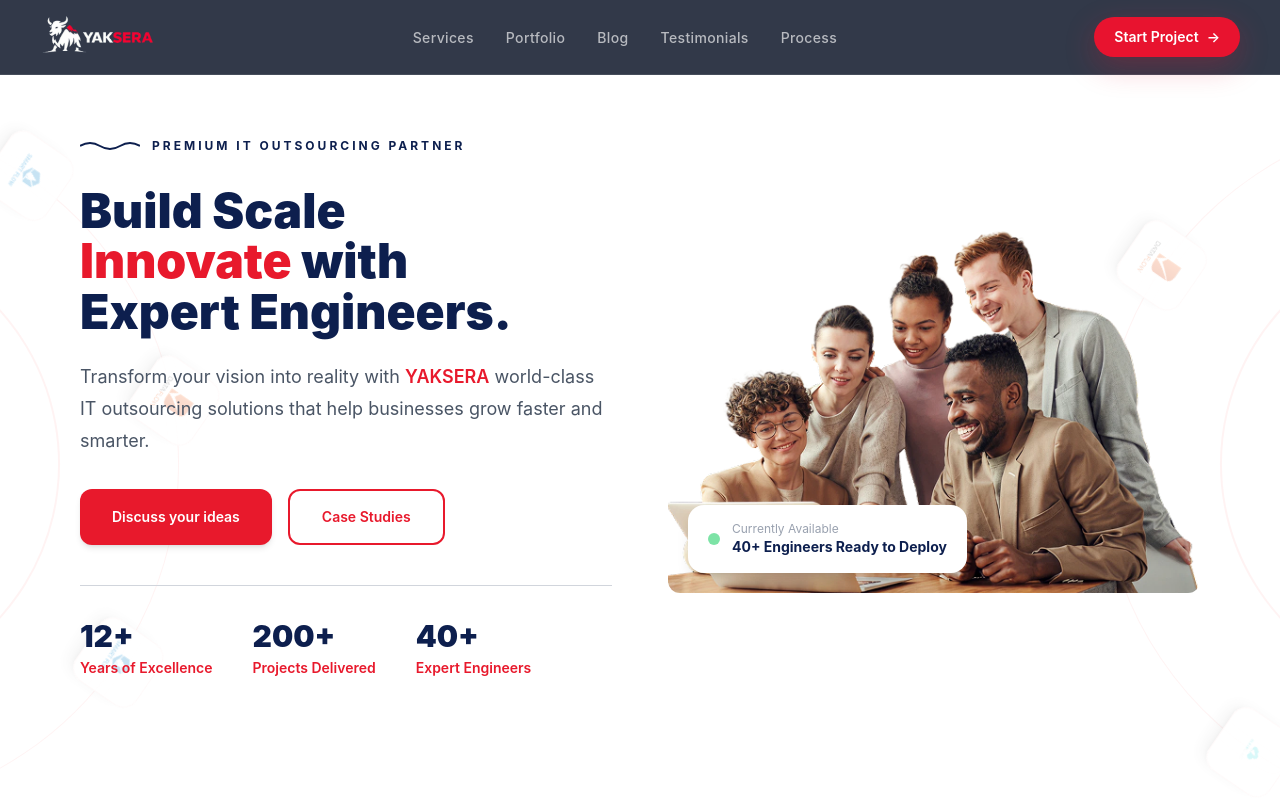
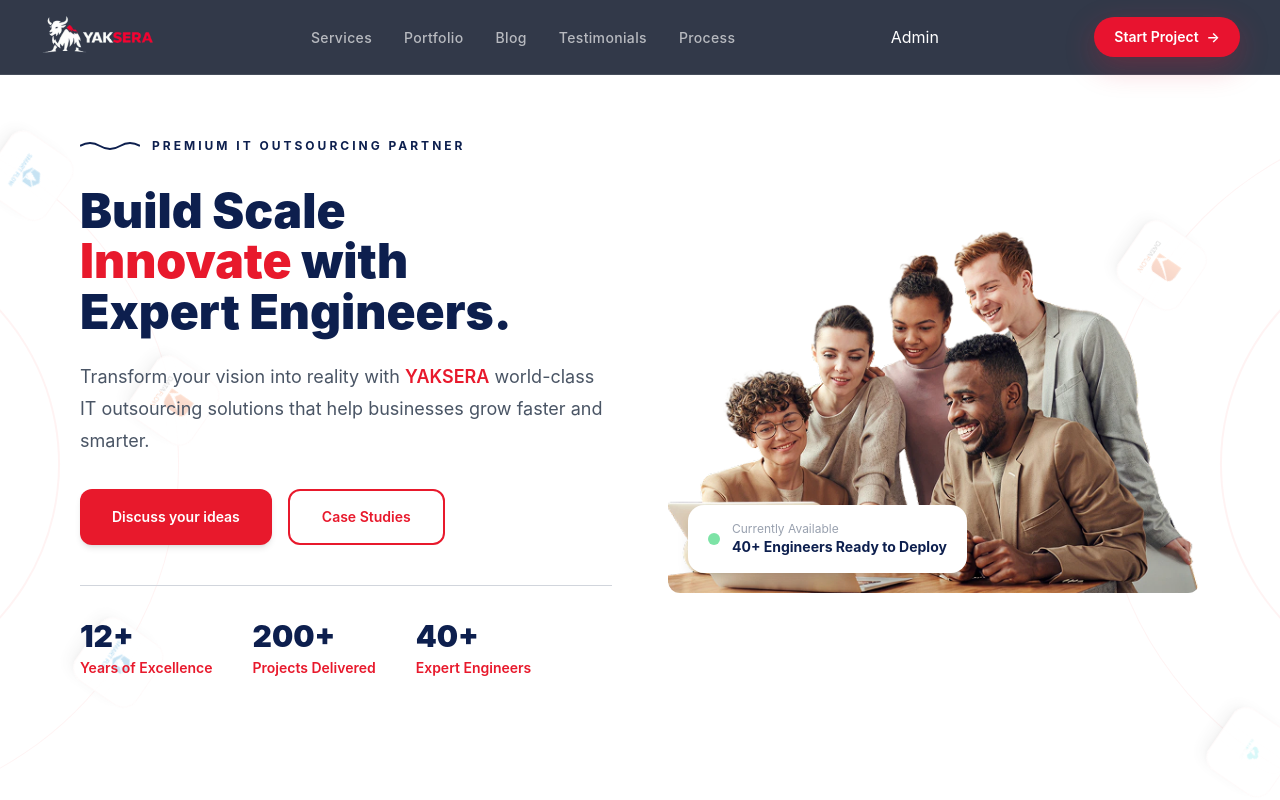
Before and after one commit to pramod-k-mahto/yaksera, a React (Vite) app: page / in a window 1280 px wide. Shown: the top 800 px of the page. Built offline with nearby package versions, Linux system fonts and the light colour scheme.

Commit message:
updated admin

```diff
--- a/src/components/Header.jsx
+++ b/src/components/Header.jsx
@@ -129,6 +129,8 @@ function Header() {
               </button>
             ))}
           </nav>
+                    <Link  to='/admin' >Admin</Link>
+
 
           {/* CTA */}
           <Link
```
